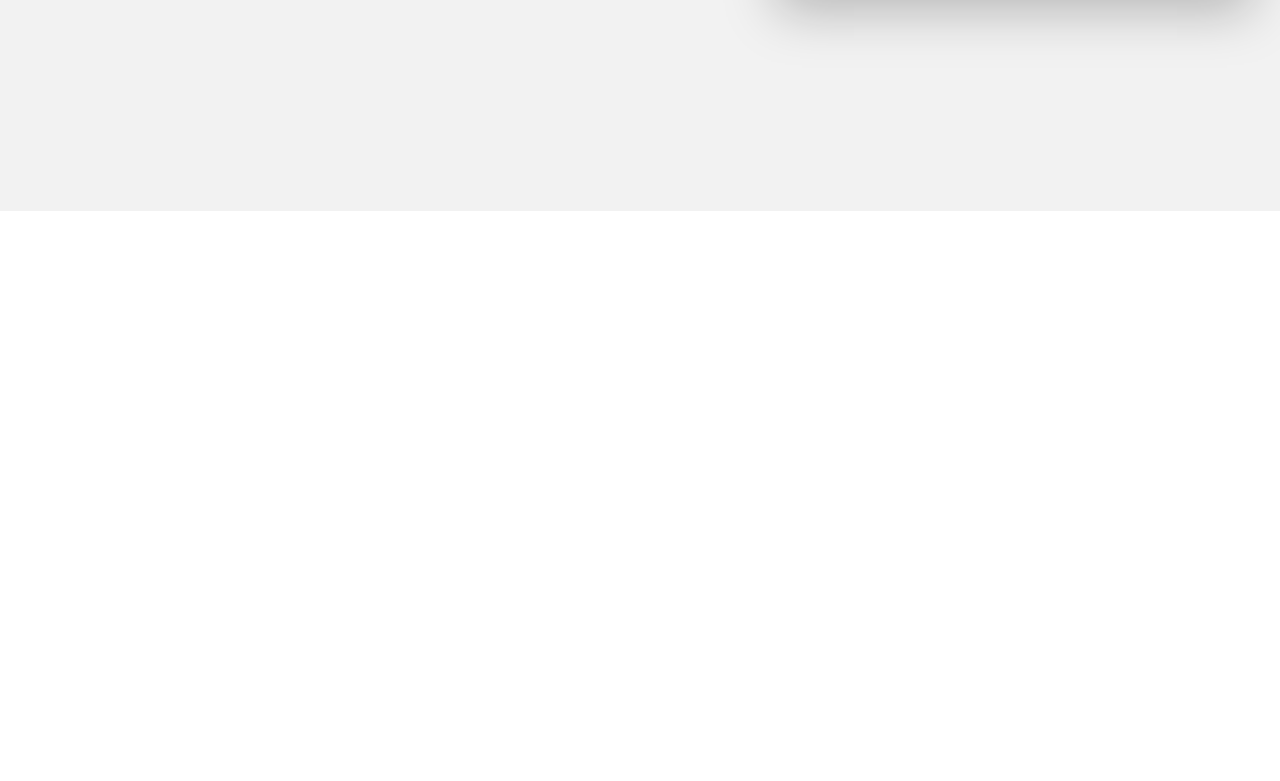
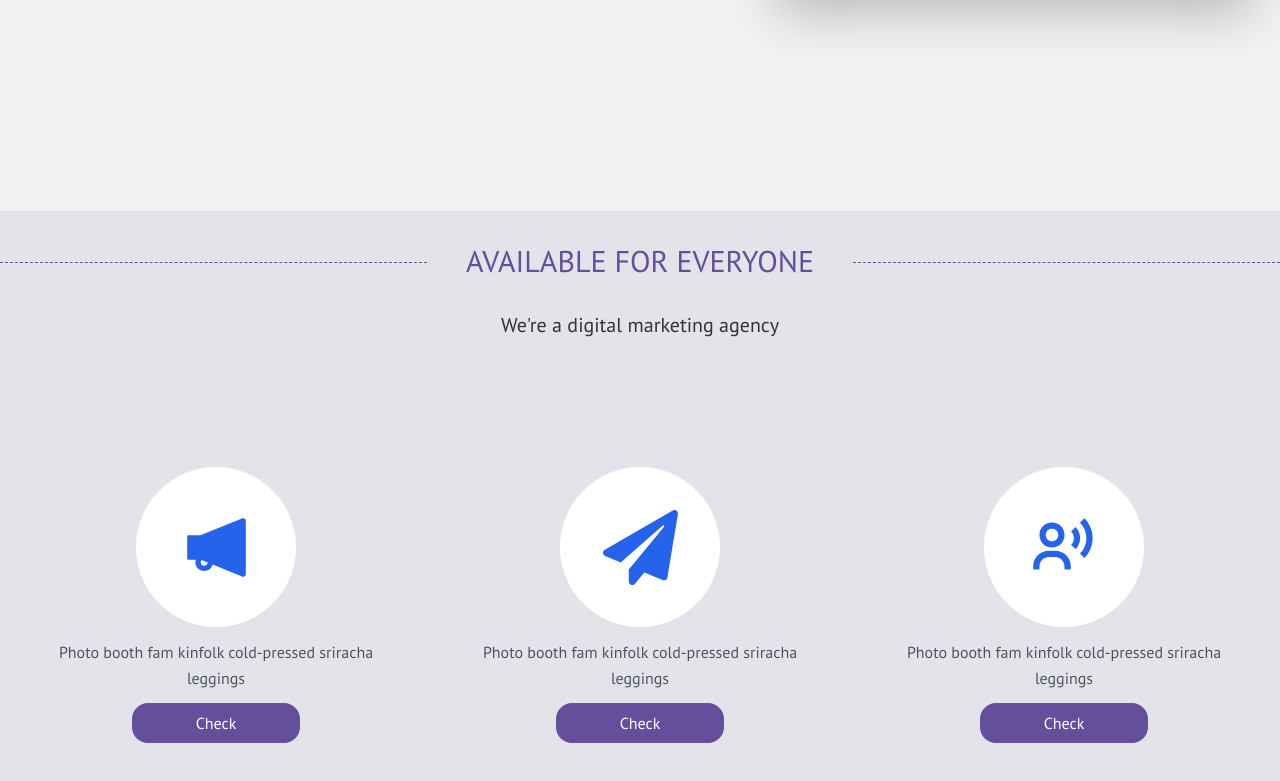
Before and after one commit to SyedMonir/mk_tech, a React (Create React App) app: page / in a window 1280 px wide. Shown: the part 717-1498 px from the top of the page. Before the commit the page ends 928 px from the top, so only its background shows below. Built offline with nearby package versions, Linux system fonts and the light colour scheme.

Commit message:
added summery with react icon

```diff
--- a/package.json
+++ b/package.json
@@ -9,6 +9,7 @@
     "daisyui": "^2.15.2",
     "react": "^18.1.0",
     "react-dom": "^18.1.0",
+    "react-icons": "^4.4.0",
     "react-scripts": "5.0.1",
     "web-vitals": "^2.1.4"
   },
--- a/src/App.js
+++ b/src/App.js
@@ -1,11 +1,13 @@
 import Hero from './Comonents/Hero';
 import Nav from './Comonents/Nav';
+import Summery from './Comonents/Summery';
 
 function App() {
   return (
     <section className="bg-accent">
       <Nav />
       <Hero />
+      <Summery />
     </section>
   );
 }
--- a/src/Comonents/Hero.js
+++ b/src/Comonents/Hero.js
@@ -13,10 +13,9 @@ const Hero = () => {
           />
           <div>
             <h1 className="text-5xl font-medium text-secondary">
-              We'll help you grow your business with marketing and web
-              development.
+              We'll help you grow your business.
             </h1>
-            <p className="py-6 text-black font-semibold">
+            <p className="py-6 text-black font-medium">
               We help businesses increase their revenue, brand awareness and
               traffic by implementing highly tailored marketing strategies.
             </p>
--- /dev/null
+++ b/src/Comonents/Summery.js
@@ -0,0 +1,76 @@
+import React from 'react';
+import { AiFillNotification } from 'react-icons/ai';
+import { FaPaperPlane } from 'react-icons/fa';
+import { BiUserVoice } from 'react-icons/bi';
+
+const Summery = () => {
+  return (
+    <section className="bg-[#644f9c17]">
+      <div className="relative">
+        <h2 className="py-8  text-secondary uppercase text-center font-medium  text-3xl">
+          Available for everyone
+        </h2>
+        <div className="flex justify-between">
+          <div className="border-t z-[1] border-secondary absolute top-[40%] border-dashed h-5 sm:w-1/3 w-[10%]"></div>
+          <div className="border-t z-[1] border-secondary absolute right-0 top-[40%] border-dashed h-5 sm:w-1/3 w-[10%]"></div>
+        </div>
+        <h5 className="text-center text-xl">
+          We're a digital marketing agency
+        </h5>
+      </div>
+      <section className="text-gray-600 body-font">
+        <div className="container px-5 py-16 mx-auto">
+          <div className="flex flex-wrap -m-4">
+            {/* 1 */}
+            <div className="p-4 lg:w-1/3">
+              <div className="h-full bg-opacity-75 px-8 pt-16 pb-24 rounded-lg overflow-hidden text-center relative">
+                <div className=" sm:text-2xl text-xl font-medium bg-white rounded-[50%] w-40 h-40 mb-3 mx-auto flex items-center">
+                  <AiFillNotification
+                    className="mx-auto text-blue-600"
+                    size={75}
+                  />
+                </div>
+                <p className="leading-relaxed mb-3">
+                  Photo booth fam kinfolk cold-pressed sriracha leggings
+                </p>
+                <button className="bg-secondary text-white px-16 py-2 rounded-2xl">
+                  Check
+                </button>
+              </div>
+            </div>
+            {/* 2 */}
+            <div className="p-4 lg:w-1/3">
+              <div className="h-full bg-opacity-75 px-8 pt-16 pb-24 rounded-lg overflow-hidden text-center relative">
+                <div className=" sm:text-2xl text-xl font-medium bg-white rounded-[50%] w-40 h-40 mb-3 mx-auto flex items-center">
+                  <FaPaperPlane className="mx-auto text-blue-600" size={75} />
+                </div>
+                <p className="leading-relaxed mb-3">
+                  Photo booth fam kinfolk cold-pressed sriracha leggings
+                </p>
+                <button className="bg-secondary text-white px-16 py-2 rounded-2xl">
+                  Check
+                </button>
+              </div>
+            </div>
+            {/* 3 */}
+            <div className="p-4 lg:w-1/3">
+              <div className="h-full bg-opacity-75 px-8 pt-16 pb-24 rounded-lg overflow-hidden text-center relative">
+                <div className=" sm:text-2xl text-xl font-medium bg-white rounded-[50%] w-40 h-40 mb-3 mx-auto flex items-center">
+                  <BiUserVoice className="mx-auto text-blue-600" size={75} />
+                </div>
+                <p className="leading-relaxed mb-3">
+                  Photo booth fam kinfolk cold-pressed sriracha leggings
+                </p>
+                <button className="bg-secondary text-white px-16 py-2 rounded-2xl">
+                  Check
+                </button>
+              </div>
+            </div>
+          </div>
+        </div>
+      </section>
+    </section>
+  );
+};
+
+export default Summery;
```
Also changed, not shown: 1 other file (tests, documents, lock files or other folders).
